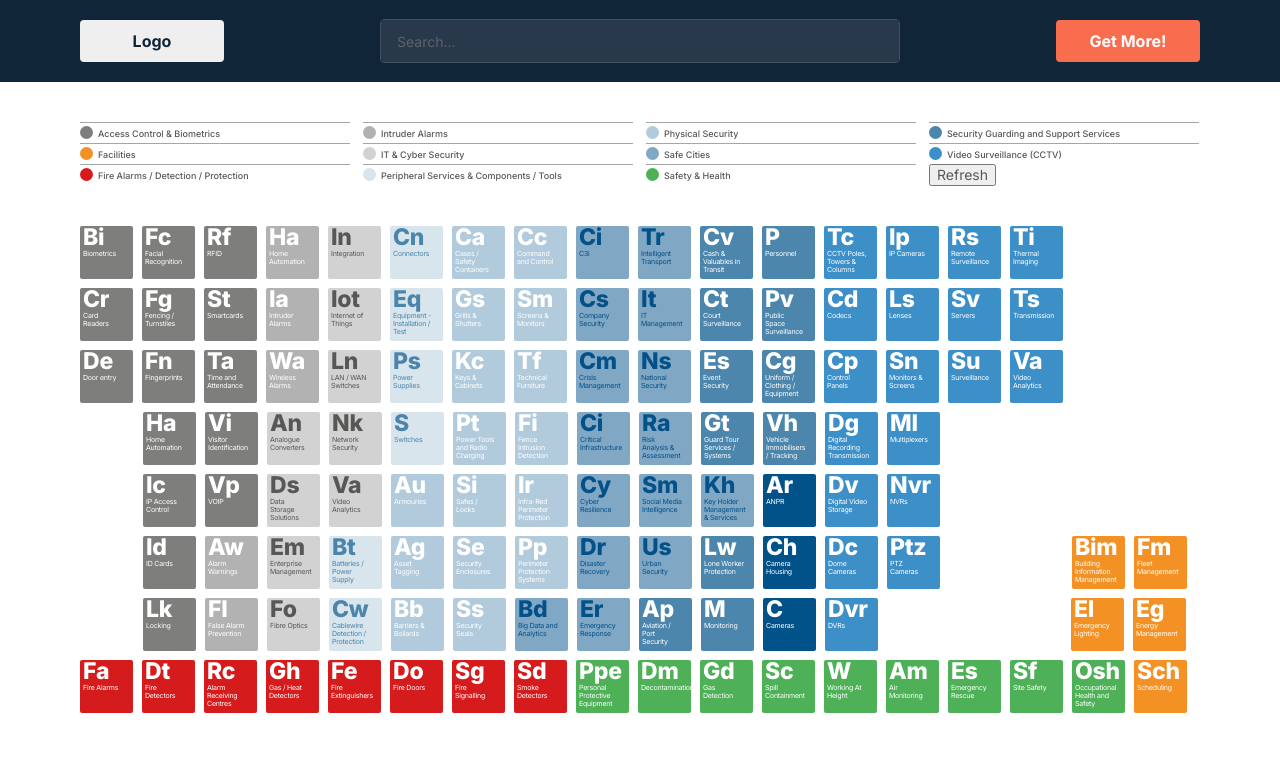
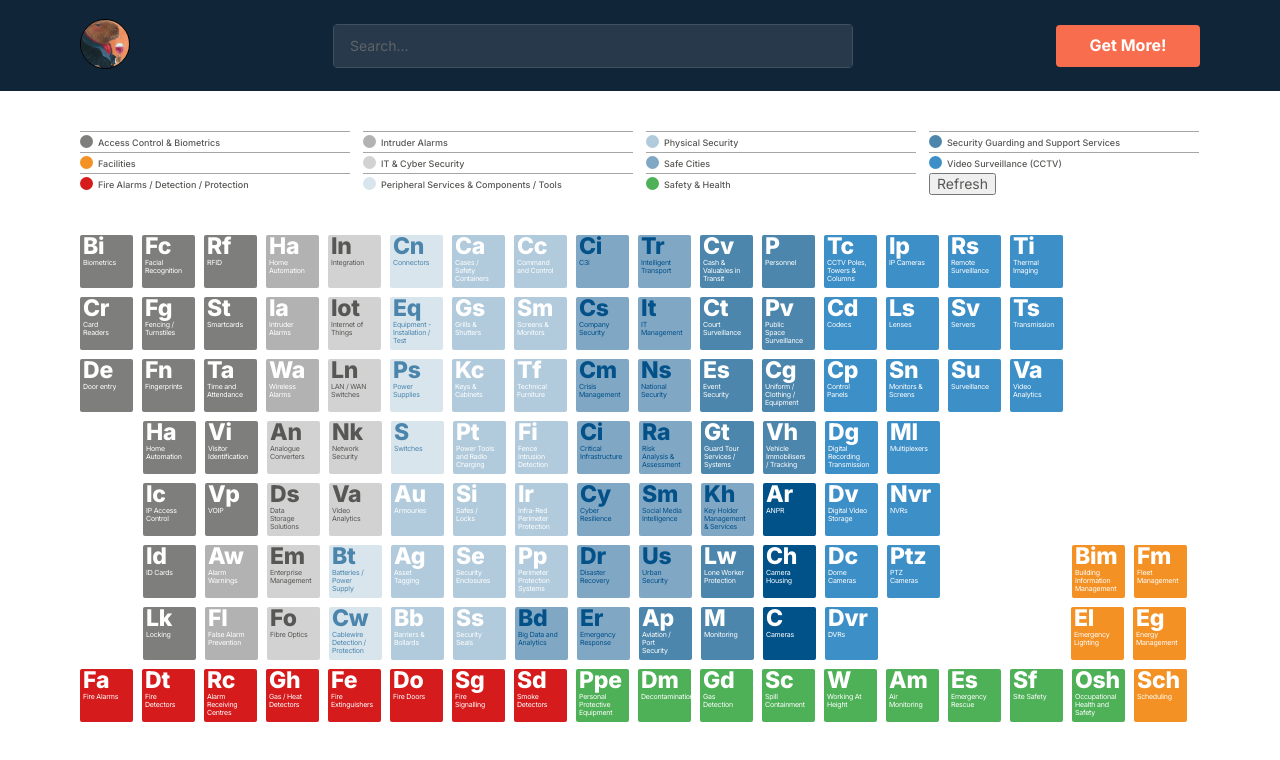
Before and after one commit to Ilkham-Karimzhan/security-table, a Vue app in the folder security-table/: page / in a window 1280 px wide. Shown: the top 760 px of the page. Built offline with nearby package versions, Linux system fonts and the light colour scheme; data requests are answered from the project's data file.

Commit message:
feat: add logotype (Wed, May 31, 2023 12:21:38 AM)

```diff
--- a/security-table/src/components/HeaderBase.vue
+++ b/security-table/src/components/HeaderBase.vue
@@ -2,7 +2,11 @@
   <header class="header">
     <div class="container">
       <nav class="navbar header-navbar">
-        <button class="button">Logo</button>
+        <div class="logo">
+          <a href="#">
+            <img src="@/assets/logo.jpeg" alt="image: logo" />
+          </a>
+        </div>
         <searchBar @searchBarInput="updateTable"></searchBar>
         <button class="button button--secondary">Get More!</button>
       </nav>
--- a/security-table/src/components/InfoModal.vue
+++ b/security-table/src/components/InfoModal.vue
@@ -12,7 +12,7 @@
       <p class="modal-info">
         {{ targetElement.info }}
       </p>
-      s
+
       <p class="modal-text">Примеры использования:</p>
 
       <ul class="modal-list modal-examples">
--- a/security-table/src/styles/_settings.sass
+++ b/security-table/src/styles/_settings.sass
@@ -11,3 +11,12 @@
 .container
    max-width: 1120px
    margin: 0 auto
+
+.logo img
+   width: 50px
+   height: 50px
+
+   border: 1px solid #000000
+   border-radius: 50%
+
+   cursor: pointer
```
Also changed, not shown: security-table/src/assets/logo.jpeg (added).
